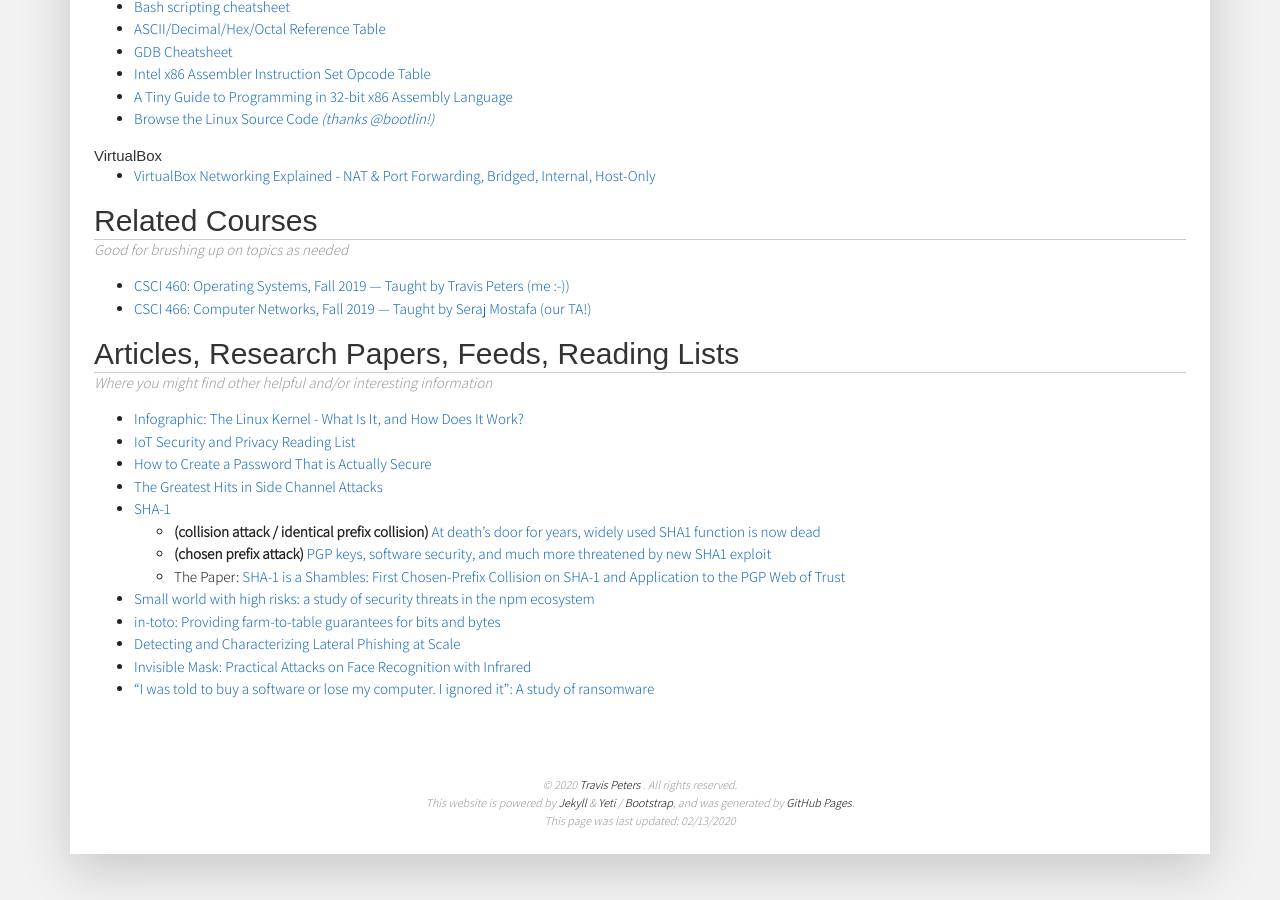
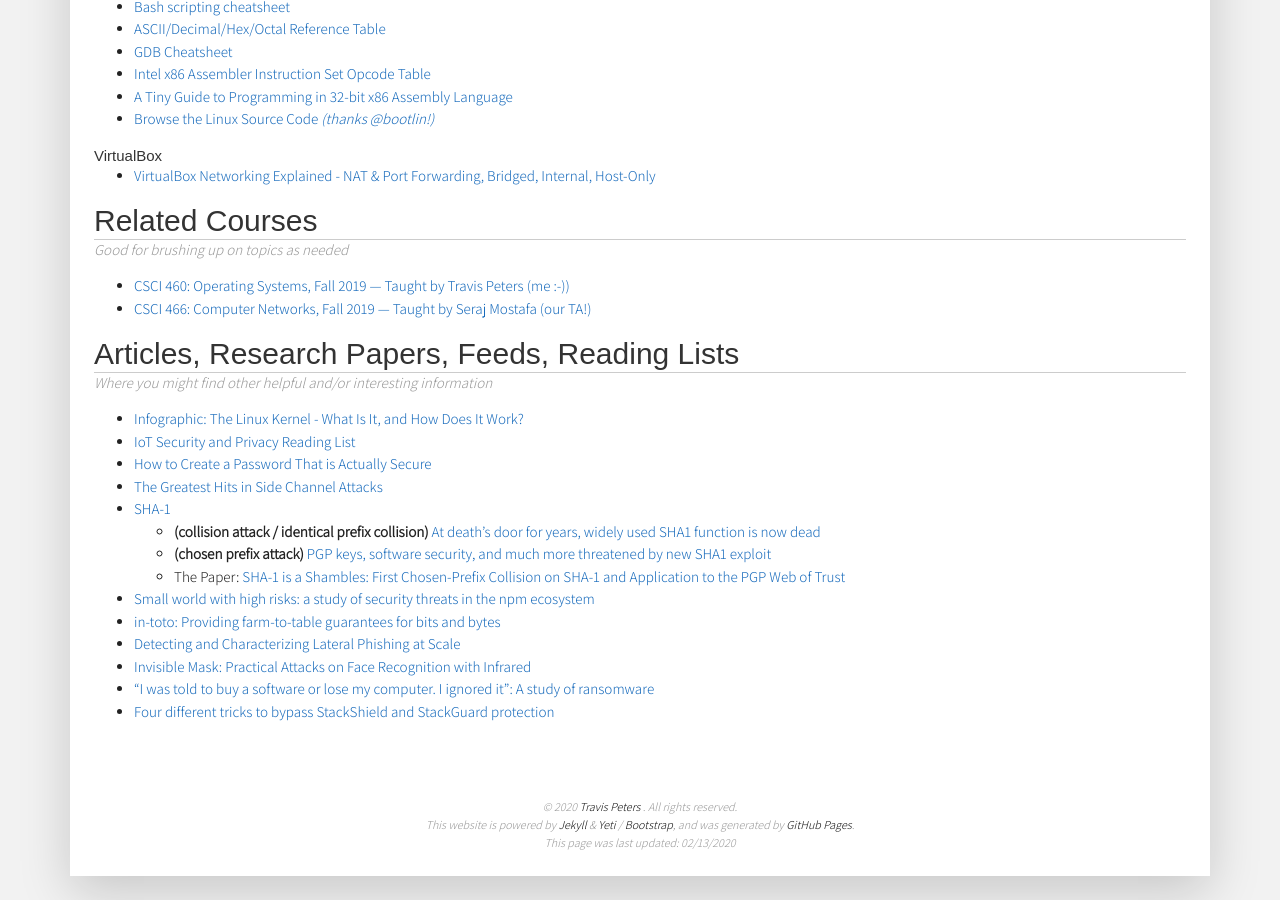
Before and after one commit to traviswpeters/cs476-2020-spring, a Jekyll site: the page built from resources.md, in a window 1280 px wide and 900 px high, scrolled down 746 px. Built offline with Jekyll 4.4.1, drawn with Linux system fonts in a browser that asks for light colours; nearby versions of some CDN libraries; some web fonts are replaced; before the commit the page ends 1624 px from its top, so only the background shows below that.

Commit message:
stackguard paper

```diff
--- a/resources.md
+++ b/resources.md
@@ -79,3 +79,4 @@ Where you might find other helpful and/or interesting information
 - [Detecting and Characterizing Lateral Phishing at Scale](https://www.usenix.org/conference/usenixsecurity19/presentation/ho)
 - [Invisible Mask: Practical Attacks on Face Recognition with Infrared](https://arxiv.org/abs/1803.04683)
 - ["I was told to buy a software or lose my computer. I ignored it": A study of ransomware](https://www.usenix.org/conference/soups2019/presentation/simoiu)
+- [Four different tricks to bypass StackShield and StackGuard protection](https://www.cs.purdue.edu/homes/xyzhang/spring07/Papers/defeat-stackguard.pdf)
```
